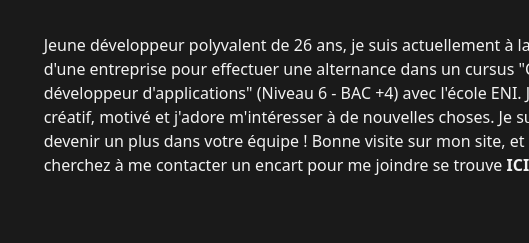
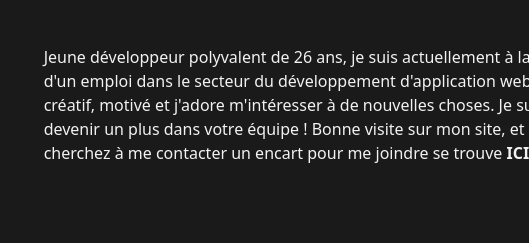
Before and after one commit to Loareos/portfolio, a plain HTML site: page index.html in a window 1280 px wide. Shown: the part 486-729 px from the top of the page, 751-1280 px from the left. Drawn offline with nearby package versions, Linux system fonts and the light colour scheme.

Commit message:
Add files via upload

```diff
--- a/index.html
+++ b/index.html
@@ -30,14 +30,14 @@
                                 <h2><i>Designer numerique</i></h2>
                             </div>
 
-                            <p>Jeune développeur polyvalent de 26 ans, je suis actuellement à la recherche d'une entreprise pour effectuer une alternance dans un cursus "Concepteur développeur d'applications" (Niveau 6 - BAC +4) avec l'école ENI.
+                            <p>Jeune développeur polyvalent de 26 ans, je suis actuellement à la recherche d'un emploi dans le secteur du développement d'application web.
                             Je suis créatif, motivé et j'adore m'intéresser à de nouvelles choses. Je suis sûr de devenir un plus dans votre équipe !
                             Bonne visite sur mon site, et si vous cherchez à me contacter un encart pour me joindre se trouve <b><a href="#contact">ICI</a></b>.</p>
                         </div>
                     </div>
 
                     <div class="txt-smart">
-                        <p>Jeune développeur polyvalent de 26 ans, je suis actuellement à la recherche d'une entreprise pour effectuer une alternance dans un cursus "Concepteur développeur d'applications" (Niveau 6 - BAC +4) avec l'école ENI.
+                        <p>Jeune développeur polyvalent de 26 ans, je suis actuellement à la recherche d'un emploi dans le secteur du développement d'application web.
                         Je suis créatif, motivé et j'adore m'intéresser à de nouvelles choses. Je suis sûr de devenir un plus dans votre équipe !
                         Bonne visite sur mon site, et si vous cherchez à me contacter un encart pour me joindre se trouve <b><a href="#contact">ICI</a></b>.</p>
                     </div>
```
